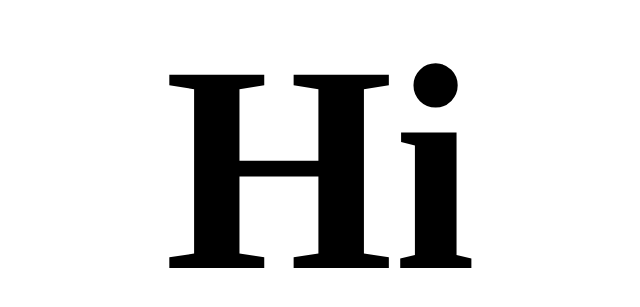
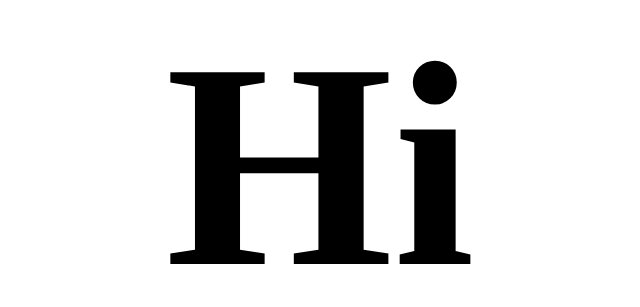
Before and after one commit to LuLuCheeky/CT07-Lucien, a plain HTML site: page thingBecauseImBored.html in a window 1280 px wide. Shown: the part 199-506 px from the top of the page, 320-960 px from the left. Drawn offline with nearby package versions, Linux system fonts and the light colour scheme; some packages are replaced by stand-ins of ours.

Commit message:
Oct 11, 2026, 9:17 AM

```diff
--- a/thingBecauseImBored.html
+++ b/thingBecauseImBored.html
@@ -7,7 +7,7 @@
         <title>mysterious website</title>
         <style>
             h1 {
-                font-size: 295px;
+                font-size: 293px;
                 text-align: center;
             }
         </style>
```
